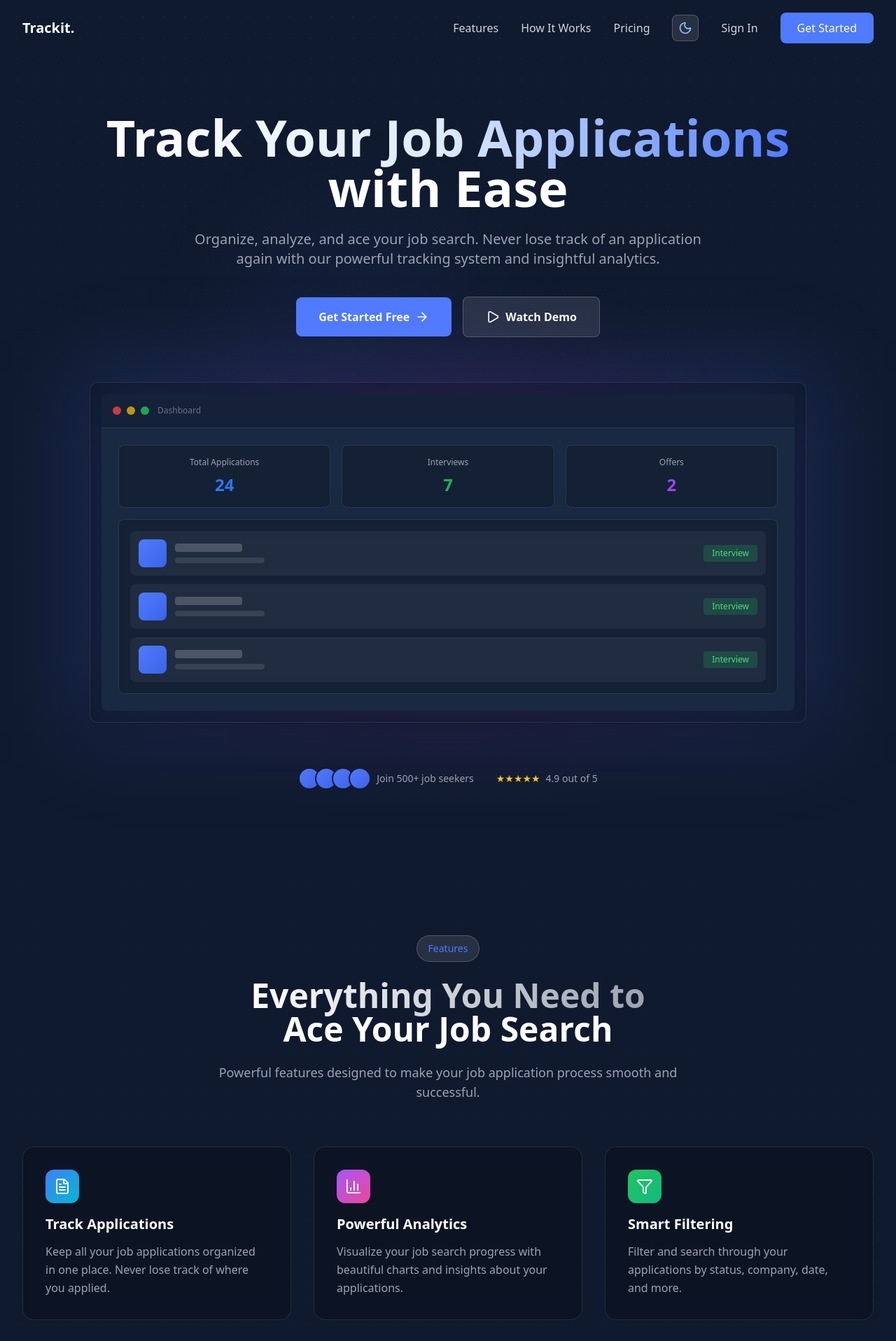
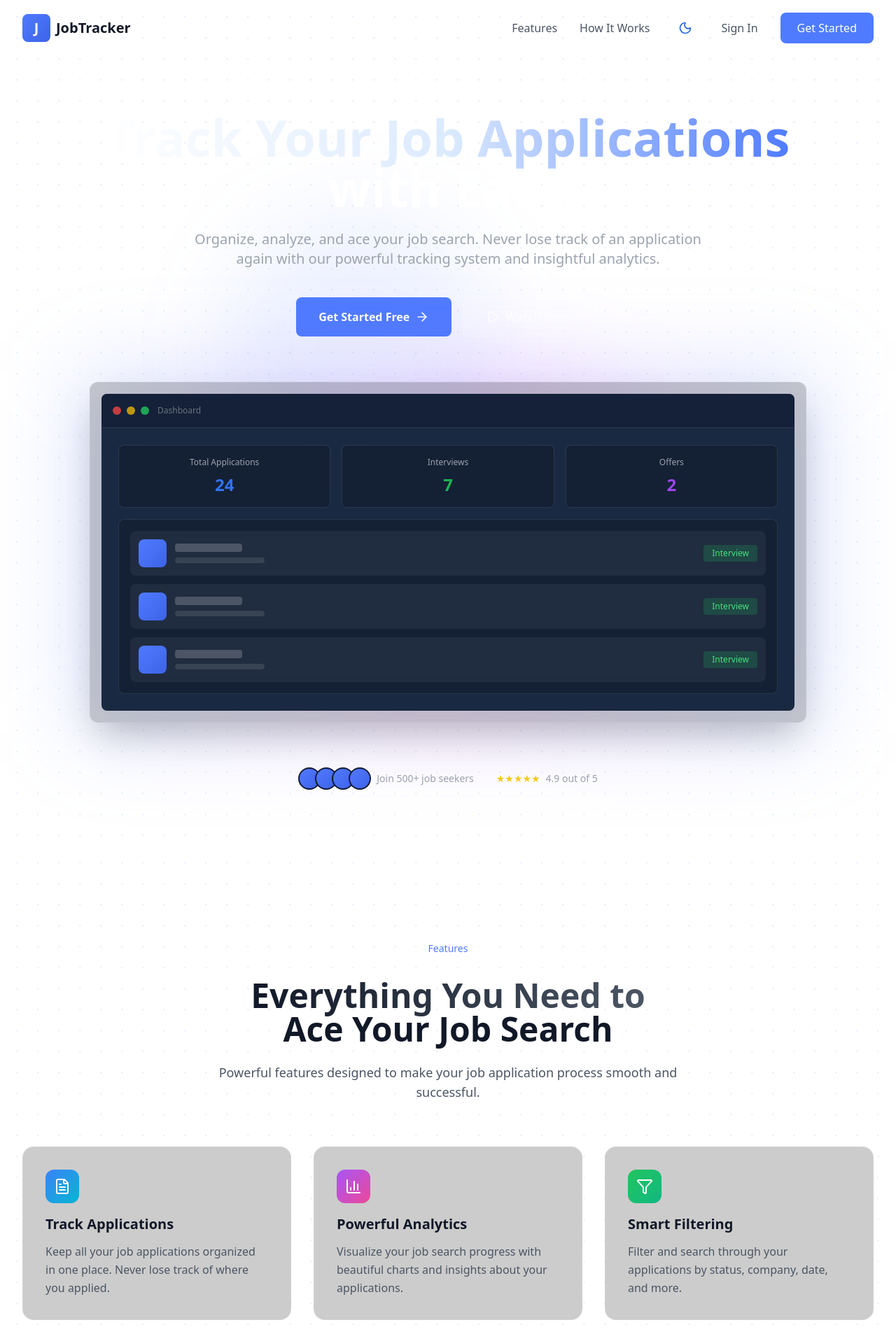
Before and after one commit to dkay9/trackit, a Next.js app: page / in a window 1280 px wide. Shown: the top 1917 px of the page at 70% size. Built offline with nearby package versions, Linux system fonts and the light colour scheme.

Commit message:
new push

```diff
--- a/src/app/globals.css
+++ b/src/app/globals.css
@@ -45,5 +45,9 @@
 }
 
 body {
-  @apply bg-dark-bg text-white;
+  @apply text-gray-900 dark:text-white;
 }
+
+html, body {
+  @apply bg-white dark:bg-dark-bg;
+}
--- a/src/app/page.tsx
+++ b/src/app/page.tsx
@@ -1,17 +1,16 @@
+// src/app/page.tsx
 import Hero from '@/components/landing/Hero';
 import Features from '@/components/landing/Features';
 import HowItWorks from '@/components/landing/HowItWorks';
-// import CTA from '@/components/landing/CTA';
 import Footer from '@/components/landing/Footer';
 
-export default function LandingPage() {
+export default function Home() {
   return (
-    <main>
+    <div className="bg-white dark:bg-dark-bg">
       <Hero />
       <Features />
       <HowItWorks />
-      {/* <CTA /> */}
       <Footer />
-    </main>
+    </div>
   );
 }
--- a/src/components/landing/Features.tsx
+++ b/src/components/landing/Features.tsx
@@ -1,3 +1,4 @@
+// src/components/landing/Features.tsx
 'use client';
 
 import { BarChart3, Bell, FileText, Filter, LineChart, Lock } from 'lucide-react';
@@ -45,7 +46,7 @@ export default function Features() {
   return (
     <section id="features" className="relative py-20 sm:py-32 overflow-hidden">
       {/* Background elements */}
-      <div className="absolute inset-0 dot-pattern opacity-20"></div>
+      <div className="absolute inset-0 dot-pattern opacity-60"></div>
 
       <div className="relative z-10 container mx-auto px-4 sm:px-6 lg:px-8">
         {/* Section Header */}
@@ -54,15 +55,15 @@ export default function Features() {
             <span className="text-sm text-primary font-medium">Features</span>
           </div>
           <h2 className="text-3xl sm:text-4xl md:text-5xl font-bold mb-6">
-            <span className="bg-gradient-to-r from-white to-gray-400 bg-clip-text text-transparent">
+            <span className="bg-gradient-to-r from-gray-900 dark:from-white to-gray-600 dark:to-gray-400 bg-clip-text text-transparent">
               Everything You Need to
             </span>
             <br />
-            <span className="text-white">
+            <span className="text-gray-900 dark:text-white">
               Ace Your Job Search
             </span>
           </h2>
-          <p className="text-lg text-gray-400 max-w-2xl mx-auto">
+          <p className="text-lg text-gray-600 dark:text-gray-400 max-w-2xl mx-auto">
             Powerful features designed to make your job application process smooth and successful.
           </p>
         </div>
@@ -74,7 +75,7 @@ export default function Features() {
             return (
               <div
                 key={index}
-                className="group relative glass-dark rounded-2xl p-6 sm:p-8 hover:bg-white/10 transition-all duration-300 hover:scale-105"
+                className="group relative glass-dark dark:glass-dark bg-white border border-gray-200 dark:border-white/20 rounded-2xl p-6 sm:p-8 hover:bg-gray-50 dark:hover:bg-white/10 transition-all duration-300 hover:scale-105"
               >
                 {/* Glow effect on hover */}
                 <div className={`absolute inset-0 bg-gradient-to-r ${feature.color} opacity-0 group-hover:opacity-10 rounded-2xl transition-opacity duration-300 blur-xl`}></div>
@@ -86,12 +87,12 @@ export default function Features() {
                   </div>
 
                   {/* Title */}
-                  <h3 className="text-xl font-semibold text-white mb-3">
+                  <h3 className="text-xl font-semibold text-gray-900 dark:text-white mb-3">
                     {feature.title}
                   </h3>
 
                   {/* Description */}
-                  <p className="text-gray-400 leading-relaxed">
+                  <p className="text-gray-600 dark:text-gray-400 leading-relaxed">
                     {feature.description}
                   </p>
                 </div>
--- a/src/components/landing/Hero.tsx
+++ b/src/components/landing/Hero.tsx
@@ -14,7 +14,7 @@ export default function Hero() {
       <div className="absolute bottom-1/4 right-1/4 w-96 h-96 bg-purple-500/10 rounded-full blur-3xl"></div>
 
       {/* Gradient overlay */}
-      <div className="absolute inset-0 bg-gradient-to-b from-dark-bg/30 via-dark-bg/70 to-dark-bg"></div>
+      {/* <div className="absolute inset-0 bg-gradient-to-b from-dark-bg/30 via-dark-bg/70 to-dark-bg"></div> */}
 
       {/* Content */}
       <div className="relative z-10 container mx-auto px-4 sm:px-6 lg:px-8 py-20">
--- a/src/components/landing/HowItWorks.tsx
+++ b/src/components/landing/HowItWorks.tsx
@@ -1,3 +1,4 @@
+// src/components/landing/HowItWorks.tsx
 'use client';
 
 import { UserPlus, Plus, BarChart3, ArrowRight } from 'lucide-react';
@@ -26,8 +27,8 @@ const steps = [
 export default function HowItWorks() {
   return (
     <section id="how-it-works" className="relative py-20 sm:py-32 overflow-hidden">
-      {/* Background gradient */}
-      <div className="absolute inset-0 bg-gradient-to-b from-transparent via-primary/5 to-transparent"></div>
+      {/* Animated dot pattern background */}
+      <div className="absolute inset-0 dot-pattern opacity-60"></div>
 
       <div className="relative z-10 container mx-auto px-4 sm:px-6 lg:px-8">
         {/* Section Header */}
@@ -36,7 +37,7 @@ export default function HowItWorks() {
             <span className="text-sm text-primary font-medium">How It Works</span>
           </div>
           <h2 className="text-3xl sm:text-4xl md:text-5xl font-bold mb-6">
-            <span className="text-white">
+            <span className="text-gray-900 dark:text-white">
               Get Started in
             </span>
             <br />
@@ -44,7 +45,7 @@ export default function HowItWorks() {
               Three Simple Steps
             </span>
           </h2>
-          <p className="text-lg text-gray-400 max-w-2xl mx-auto">
+          <p className="text-lg text-gray-600 dark:text-gray-400 max-w-2xl mx-auto">
             From signup to insights in minutes. No complicated setup required.
           </p>
         </div>
@@ -59,7 +60,7 @@ export default function HowItWorks() {
               const Icon = step.icon;
               return (
                 <div key={index} className="relative">
-                  <div className="glass-dark rounded-2xl p-8 text-center hover:bg-white/10 transition-all duration-300 group">
+                  <div className="glass-dark dark:glass-dark bg-white border border-gray-200 dark:border-white/20 rounded-2xl p-8 text-center hover:bg-gray-50 dark:hover:bg-white/10 transition-all duration-300 group">
                     {/* Number badge */}
                     <div className="absolute -top-4 left-1/2 -translate-x-1/2 w-12 h-12 bg-gradient-to-br from-primary to-primary-dark rounded-full flex items-center justify-center text-white font-bold text-lg shadow-lg shadow-primary/50">
                       {step.number}
@@ -71,12 +72,12 @@ export default function HowItWorks() {
                     </div>
 
                     {/* Title */}
-                    <h3 className="text-xl font-semibold text-white mb-3">
+                    <h3 className="text-xl font-semibold text-gray-900 dark:text-white mb-3">
                       {step.title}
                     </h3>
 
                     {/* Description */}
-                    <p className="text-gray-400 leading-relaxed">
+                    <p className="text-gray-600 dark:text-gray-400 leading-relaxed">
                       {step.description}
                     </p>
                   </div>
--- a/src/components/landing/Navbar.tsx
+++ b/src/components/landing/Navbar.tsx
@@ -1,3 +1,4 @@
+// src/components/landing/Navbar.tsx
 'use client';
 
 import { useState, useEffect } from 'react';
@@ -56,7 +57,7 @@ export default function Navbar() {
     <nav
       className={`fixed top-0 left-0 right-0 z-50 transition-all duration-300 ${
         scrolled
-          ? 'glass-dark shadow-lg'
+          ? 'glass-dark dark:glass-dark bg-white/95 backdrop-blur-md shadow-lg'
           : 'bg-transparent'
       }`}
     >
@@ -64,48 +65,53 @@ export default function Navbar() {
         <div className="flex items-center justify-between h-16 sm:h-20">
           {/* Logo */}
           <Link href="/" className="flex items-center space-x-2">
-            <p className="text-lg sm:text-xl font-bold text-white">
-              Trackit.
-            </p>
+            <div className="w-8 h-8 sm:w-10 sm:h-10 bg-gradient-to-br from-primary to-primary-dark rounded-lg flex items-center justify-center">
+              <span className="text-white font-bold text-lg sm:text-xl">J</span>
+            </div>
+            <span className="text-lg sm:text-xl font-bold text-gray-900 dark:text-white">
+              JobTracker
+            </span>
           </Link>
 
           {/* Desktop Navigation */}
           <div className="hidden md:flex items-center space-x-8">
-            <Link
+            <a
               href="#features"
-              className="text-gray-300 hover:text-white transition-colors"
+              className="text-gray-600 dark:text-gray-300 hover:text-gray-900 dark:hover:text-white transition-colors"
+              onClick={(e) => {
+                e.preventDefault();
+                document.getElementById('features')?.scrollIntoView({ behavior: 'smooth' });
+              }}
             >
               Features
-            </Link>
-            <Link
+            </a>
+            <a
               href="#how-it-works"
-              className="text-gray-300 hover:text-white transition-colors"
+              className="text-gray-600 dark:text-gray-300 hover:text-gray-900 dark:hover:text-white transition-colors"
+              onClick={(e) => {
+                e.preventDefault();
+                document.getElementById('how-it-works')?.scrollIntoView({ behavior: 'smooth' });
+              }}
             >
               How It Works
-            </Link>
-            <Link
-              href="#pricing"
-              className="text-gray-300 hover:text-white transition-colors"
-            >
-              Pricing
-            </Link>
+            </a>
 
             {/* Dark Mode Toggle */}
             <button
               onClick={toggleDarkMode}
-              className="p-2 rounded-lg glass hover:bg-white/20 transition-colors"
+              className="p-2 rounded-lg glass hover:bg-gray-200 dark:hover:bg-white/20 transition-colors"
               aria-label="Toggle dark mode"
             >
               {darkMode ? (
                 <Sun className="w-5 h-5 text-yellow-300" />
               ) : (
-                <Moon className="w-5 h-5 text-blue-300" />
+                <Moon className="w-5 h-5 text-blue-600" />
               )}
             </button>
 
             <Link
               href="/login"
-              className="text-gray-300 hover:text-white transition-colors"
+              className="text-gray-600 dark:text-gray-300 hover:text-gray-900 dark:hover:text-white transition-colors"
             >
               Sign In
             </Link>
@@ -122,25 +128,25 @@ export default function Navbar() {
             {/* Dark Mode Toggle Mobile */}
             <button
               onClick={toggleDarkMode}
-              className="p-2 rounded-lg glass hover:bg-white/20 transition-colors"
+              className="p-2 rounded-lg glass hover:bg-gray-200 dark:hover:bg-white/20 transition-colors"
               aria-label="Toggle dark mode"
             >
               {darkMode ? (
                 <Sun className="w-5 h-5 text-yellow-300" />
               ) : (
-                <Moon className="w-5 h-5 text-blue-300" />
+                <Moon className="w-5 h-5 text-blue-600" />
               )}
             </button>
 
             <button
               onClick={() => setMobileMenuOpen(!mobileMenuOpen)}
-              className="p-2 rounded-lg glass hover:bg-white/20 transition-colors"
+              className="p-2 rounded-lg glass hover:bg-gray-200 dark:hover:bg-white/20 transition-colors"
               aria-label="Toggle menu"
             >
               {mobileMenuOpen ? (
-                <X className="w-6 h-6 text-white" />
+                <X className="w-6 h-6 text-gray-900 dark:text-white" />
               ) : (
-                <Menu className="w-6 h-6 text-white" />
+                <Menu className="w-6 h-6 text-gray-900 dark:text-white" />
               )}
             </button>
           </div>
@@ -148,32 +154,33 @@ export default function Navbar() {
 
         {/* Mobile Menu */}
         {mobileMenuOpen && (
-          <div className="md:hidden glass-dark rounded-b-xl mt-2 p-4 space-y-4">
-            <Link
+          <div className="md:hidden glass-dark dark:glass-dark bg-white/95 backdrop-blur-md rounded-b-xl mt-2 p-4 space-y-4 border border-gray-200 dark:border-white/10">
+            <a
               href="#features"
-              className="block text-gray-300 hover:text-white transition-colors py-2"
-              onClick={() => setMobileMenuOpen(false)}
+              className="block text-gray-600 dark:text-gray-300 hover:text-gray-900 dark:hover:text-white transition-colors py-2"
+              onClick={(e) => {
+                e.preventDefault();
+                setMobileMenuOpen(false);
+                document.getElementById('features')?.scrollIntoView({ behavior: 'smooth' });
+              }}
             >
               Features
-            </Link>
-            <Link
+            </a>
+            <a
               href="#how-it-works"
-              className="block text-gray-300 hover:text-white transition-colors py-2"
-              onClick={() => setMobileMenuOpen(false)}
+              className="block text-gray-600 dark:text-gray-300 hover:text-gray-900 dark:hover:text-white transition-colors py-2"
+              onClick={(e) => {
+                e.preventDefault();
+                setMobileMenuOpen(false);
+                document.getElementById('how-it-works')?.scrollIntoView({ behavior: 'smooth' });
+              }}
             >
               How It Works
-            </Link>
-            <Link
-              href="#pricing"
-              className="block text-gray-300 hover:text-white transition-colors py-2"
-              onClick={() => setMobileMenuOpen(false)}
-            >
-              Pricing
-            </Link>
-            <hr className="border-white/10" />
+            </a>
+            <hr className="border-gray-200 dark:border-white/10" />
             <Link
               href="/login"
-              className="block text-gray-300 hover:text-white transition-colors py-2"
+              className="block text-gray-600 dark:text-gray-300 hover:text-gray-900 dark:hover:text-white transition-colors py-2"
               onClick={() => setMobileMenuOpen(false)}
             >
               Sign In
```
